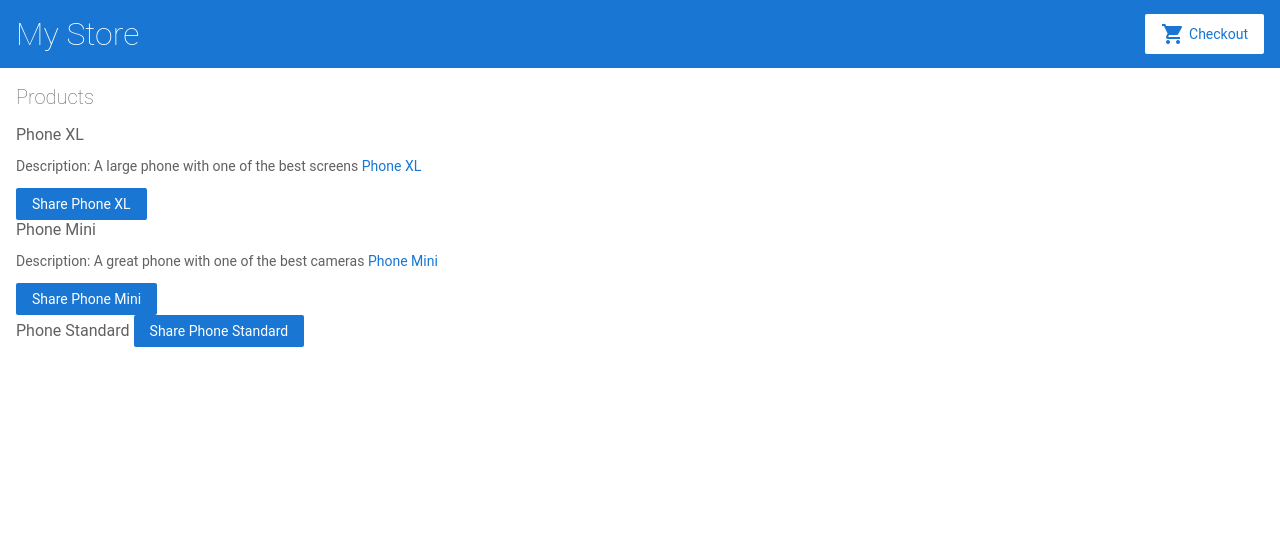
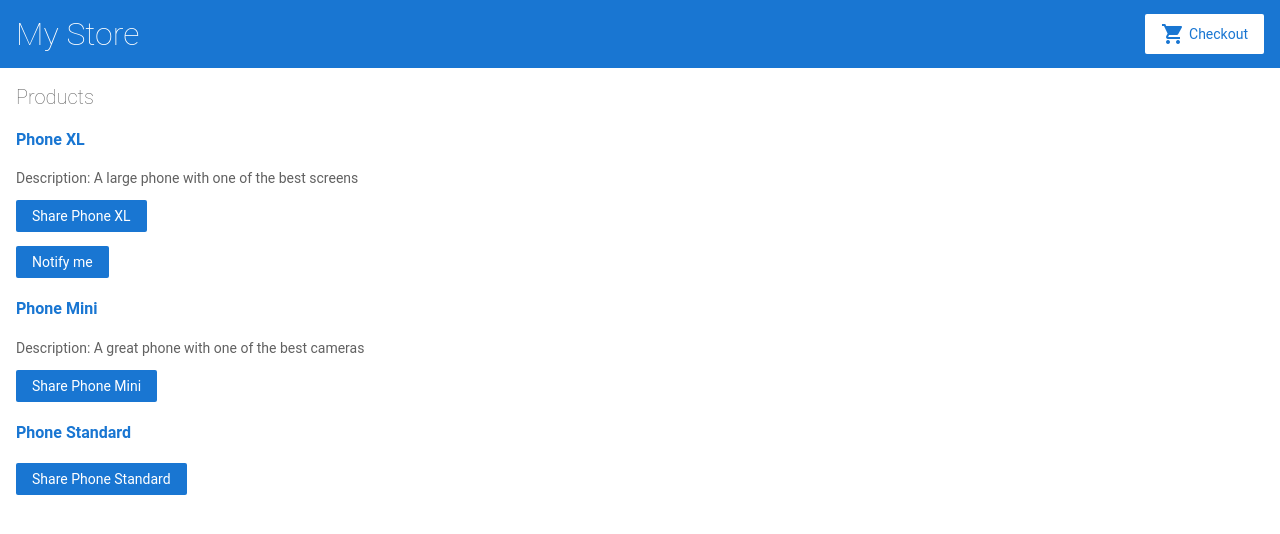
Before and after one commit to gopal804/angular-io-start-gs, an Angular app: page / in a window 1280 px wide. Shown: the top 534 px of the page. Built offline with nearby package versions, Linux system fonts and the light colour scheme.

Commit message:
added product-alerts component

```diff
--- a/src/app/app.module.ts
+++ b/src/app/app.module.ts
@@ -6,6 +6,7 @@ import { ReactiveFormsModule } from '@angular/forms';
 import { AppComponent } from './app.component';
 import { TopBarComponent } from './top-bar/top-bar.component';
 import { ProductListComponent } from './product-list/product-list.component';
+import { ProductAlertsComponent } from './product-alerts/product-alerts.component';
 
 @NgModule({
   imports: [
@@ -18,7 +19,8 @@ import { ProductListComponent } from './product-list/product-list.component';
   declarations: [
     AppComponent,
     TopBarComponent,
-    ProductListComponent
+    ProductListComponent,
+    ProductAlertsComponent
   ],
   bootstrap: [ AppComponent ]
 })
--- /dev/null
+++ b/src/app/product-alerts/product-alerts.component.html
@@ -0,0 +1,4 @@
+
+<p *ngIf="product.price > 700">
+  <button>Notify me</button>
+</p>
--- /dev/null
+++ b/src/app/product-alerts/product-alerts.component.ts
@@ -0,0 +1,20 @@
+import { Component, OnInit } from '@angular/core';
+
+import { Input } from "@angular/core";
+
+@Component({
+  selector: 'app-product-alerts',
+  templateUrl: './product-alerts.component.html',
+  styleUrls: ['./product-alerts.component.css']
+})
+export class ProductAlertsComponent implements OnInit {
+
+  @Input()
+  product;
+
+  constructor() { }
+
+  ngOnInit() {
+  }
+
+}
--- a/src/app/product-list/product-list.component.html
+++ b/src/app/product-list/product-list.component.html
@@ -1,13 +1,14 @@
 <h2>Products</h2>
 
 <div *ngFor="let p of products">
-	{{p.name}}
+	<h4><a [title]="p.price">{{p.name}}</a></h4>
 	<p *ngIf="p.description">
-		Description: {{p.description}} <a [title]="p.price">{{p.name}}</a>
+		Description: {{p.description}}
 	</p>
 
 	<button (click)="share()">Share {{p.name}}</button>
 
+  <app-product-alerts [product]="p"></app-product-alerts>
 </div>
 
 <!--
```
Also changed, not shown: src/app/product-list/product-list.component.ts (+7 -7 lines), src/app/product-alerts/product-alerts.component.css (added).
